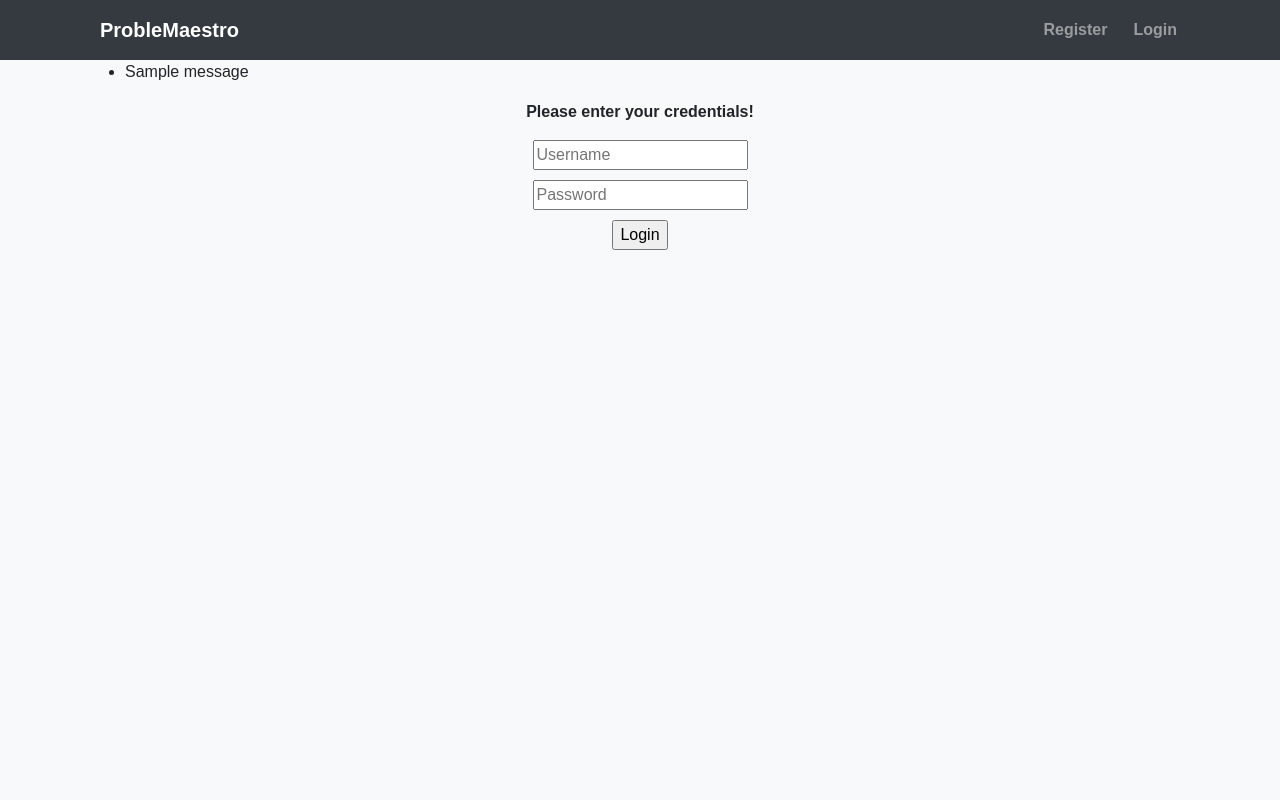
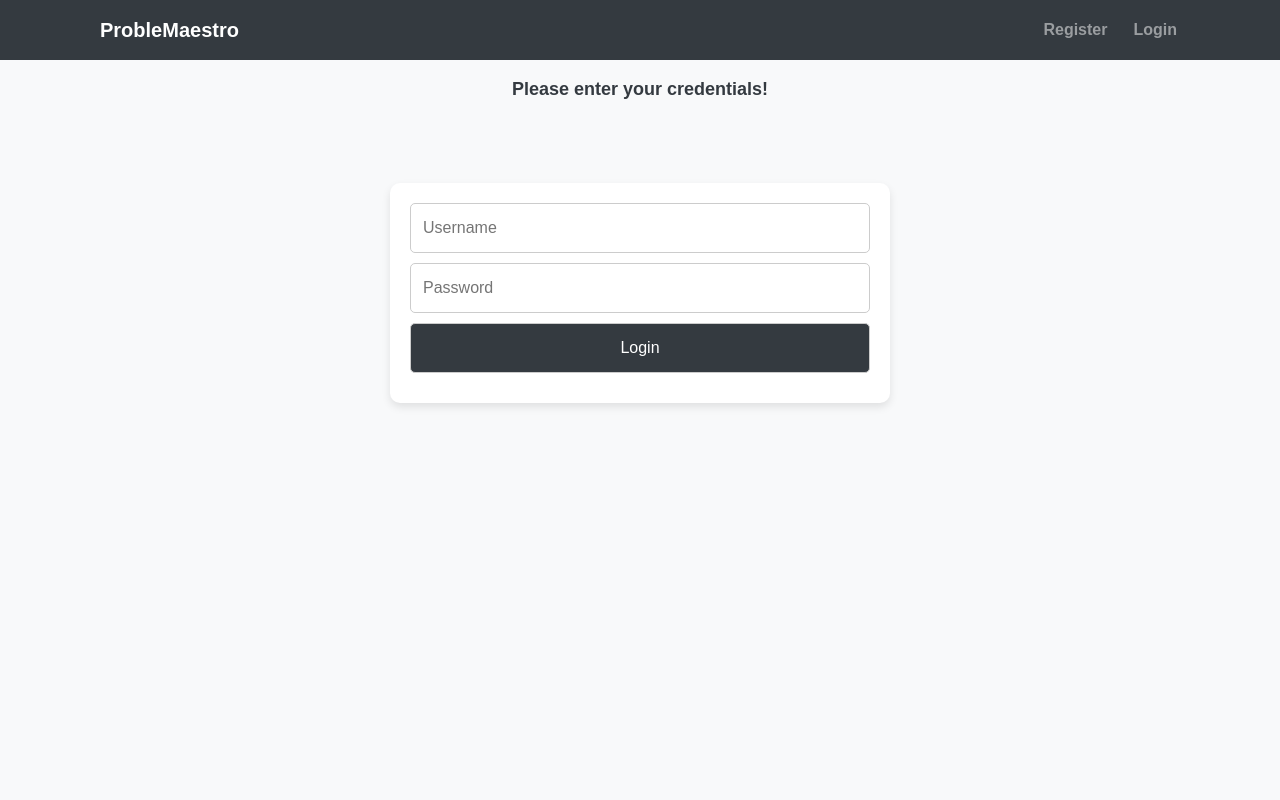
Before and after one commit to OsamaX01/problem__maestro, a Django app: page /users/login/ in a window 1280 px wide. Run offline with Django 4.2, Linux system fonts and the light colour scheme; tables that the repository leaves empty hold one stand-in row (values such as "Sample post"); one stand-in notice (Sample message) is shown; some libraries are stand-ins or nearby versions.

Commit message:
users app: add css styles to login and register html files

```diff
--- /dev/null
+++ b/users/static/users/login.css
@@ -0,0 +1,96 @@
+body {
+    font-family: Arial, sans-serif;
+    background-color: #f8f9fa;
+    color: #343a40;
+    margin: 0;
+    padding: 0;
+    display: flex;
+    flex-direction: column;
+    align-items: center;
+    min-height: 100vh;
+}
+
+.navbar {
+    background-color: #343a40;
+    color: #fff;
+    padding: 10px 0;
+    position: fixed;
+    top: 0;
+    left: 0;
+    right: 0;
+    z-index: 1000;
+}
+
+.form {
+    margin-top: 60px;
+    display: flex;
+    flex-direction: column;
+    align-items: center;
+    max-width: 500px;
+    width: 100%;
+    padding: 20px;
+    box-shadow: 0 4px 8px rgba(0, 0, 0, 0.1);
+    background-color: #fff;
+    border-radius: 10px;
+}
+
+.messages {
+    list-style-type: none;
+    padding: 0;
+    margin-bottom: 20px;
+}
+
+.messages li {
+    background-color: #d4edda;
+    color: #155724;
+    border: 1px solid #c3e6cb;
+    padding: 10px;
+    border-radius: 5px;
+    margin-bottom: 10px;
+}
+
+p {
+    font-size: 18px;
+    color: #343a40;
+    text-align: center;
+    margin-bottom: 20px;
+}
+
+form {
+    display: flex;
+    flex-direction: column;
+    align-items: center;
+    width: 100%;
+}
+
+input[type="text"], input[type="password"], input[type="submit"] {
+    width: 100%;
+    padding: 12px;
+    margin-bottom: 10px;
+    border: 1px solid #ccc;
+    border-radius: 5px;
+    box-sizing: border-box; /* Ensures padding doesn't increase element width */
+    font-size: 16px;
+}
+
+input[type="text"]:focus, input[type="password"]:focus {
+    outline: none;
+    border-color: #007bff;
+}
+
+input[type="submit"] {
+    background-color: #343a40;
+    color: #fff;
+    cursor: pointer;
+    transition: background-color 0.3s ease;
+}
+
+input[type="submit"]:hover {
+    background-color: #007bff;
+}
+
+@media (max-width: 768px) {
+    .container {
+        margin-top: 100px;
+    }
+}
--- a/users/templates/users/login.html
+++ b/users/templates/users/login.html
@@ -1,30 +1,31 @@
-{% extends 'users/layout.html' %}
+{% extends 'course/layout.html' %}
 {% load static %}
 
 {% block styles %}
     <link rel="stylesheet" href="https://stackpath.bootstrapcdn.com/bootstrap/4.5.2/css/bootstrap.min.css">
     <link rel="stylesheet" href="{% static 'dashboard/navbar.css' %}">
+    <link rel="stylesheet" href="{% static 'users/login.css' %}">
 {% endblock styles %}
+
 
 {% block body %}
 
 {% include 'dashboard/guest_navbar.html' %}
 
-<div class="container">
-    {% if messages %}
+        {% if messages %}
         <ul class="messages">
             {% for message in messages %}
-                <li>{{ message }}</li>
+            <li>{{ message }}</li>
             {% endfor %}
         </ul>
-    {% endif %}
-    <p style="text-align: center;">Please enter your credentials!</p>
-    <form action="{% url 'users:login' %}" method="POST" style="display: flex; flex-direction: column; align-items: center;">
-        {% csrf_token %}
-        <input type="text" name="username" placeholder="Username" style="margin-bottom: 10px;">
-        <input type="password" name="password" placeholder="Password" style="margin-bottom: 10px;">
-        <input type="submit" value="Login">
-    </form>
-</div>
+        {% endif %}
 
+        <p>Please enter your credentials!</p>
+
+        <form class='form' action="{% url 'users:login' %}" method="POST">
+            {% csrf_token %}
+            <input type="text" name="username" placeholder="Username">
+            <input type="password" name="password" placeholder="Password">
+            <input type="submit" value="Login">
+        </form>
 {% endblock body %}
```
Also changed, not shown: users/static/users/register.css (added, +67 -0 lines), users/templates/users/register.html (+10 -6 lines).
